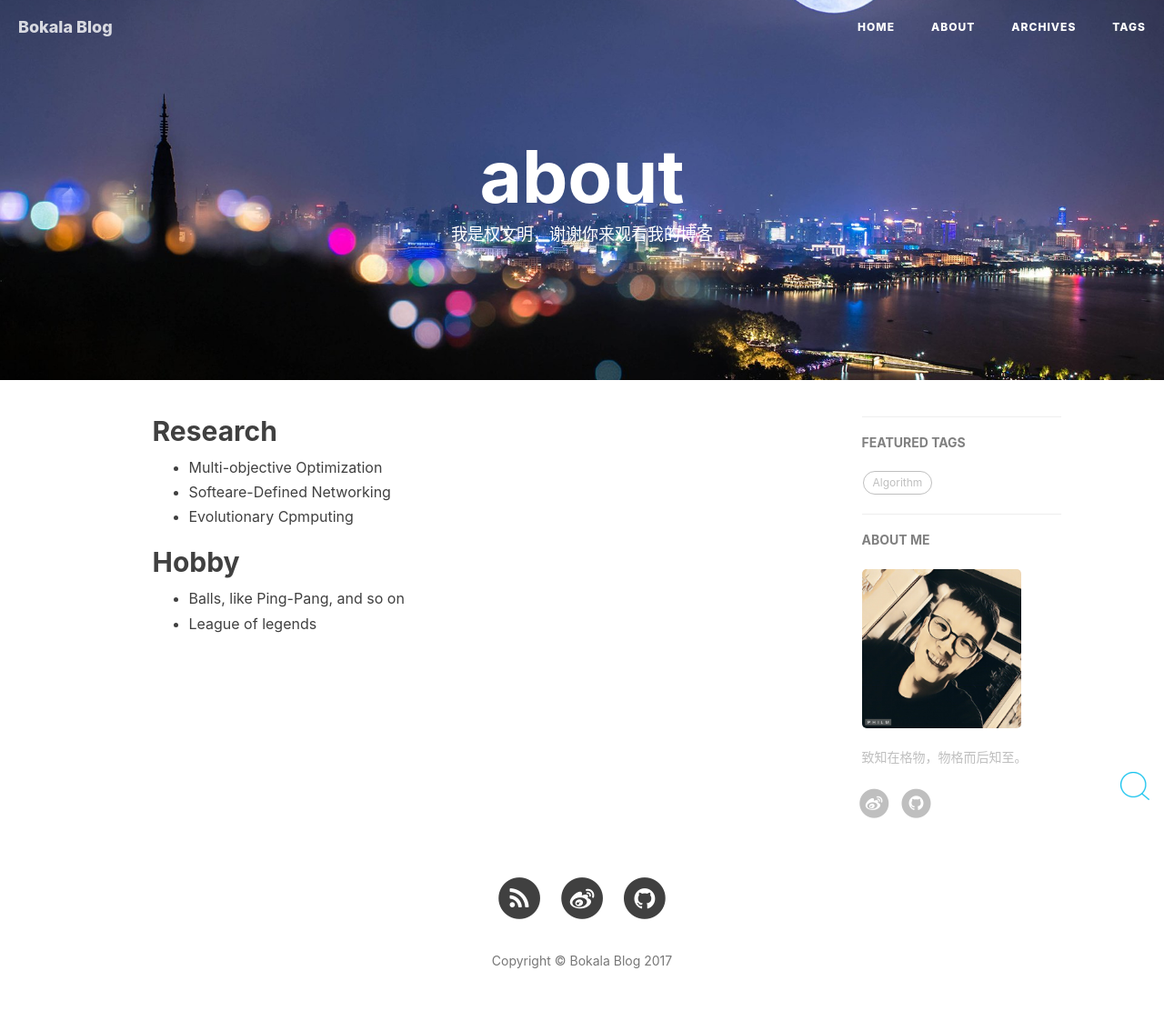
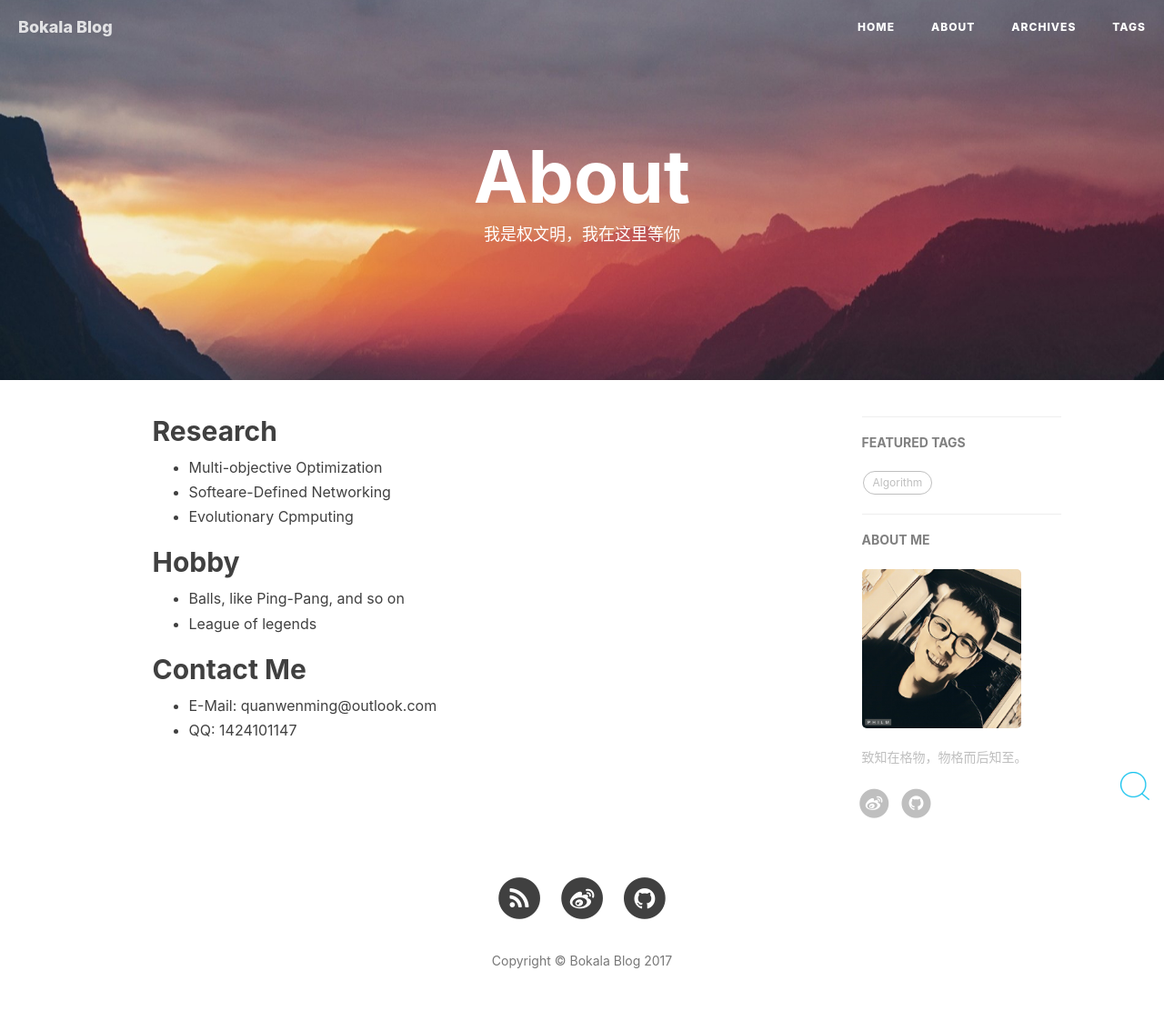
Before and after one commit to BokalaQuan/BokalaQuan.github.io, a Jekyll site: the page built from aboutme.md, in a window 1280 px wide. Shown: the whole page at 91% size. Built offline with Jekyll 4.4.1, drawn with Linux system fonts in a browser that asks for light colours; nearby versions of some CDN libraries; comment, search, counter and statistics services are not loaded.

Commit message:
修改图片

```diff
--- a/aboutme.md
+++ b/aboutme.md
@@ -1,8 +1,8 @@
 ---
 layout: page
-title: " about"
-description: "我是权文明，谢谢你来观看我的博客"
-header-img: "img/home-bg.jpg"
+title: "About"
+description: "我是权文明，我在这里等你"
+header-img: "img/about-bg.jpg"
 ---
 
 ## Research
@@ -13,3 +13,7 @@ header-img: "img/home-bg.jpg"
 ## Hobby
 * Balls, like Ping-Pang, and so on
 * League of legends
+
+## Contact Me
+* E-Mail: quanwenming@outlook.com
+* QQ: 1424101147
--- a/archives.html
+++ b/archives.html
@@ -3,7 +3,7 @@
 layout: page
 title : Archives
 description: "文章归档"
-header-img: "img/post-bg-dushu.jpg"
+header-img: "img/archive-bg.jpg"
 
 ---
 
--- a/index.html
+++ b/index.html
@@ -1,6 +1,7 @@
 ---
 layout: page
-description: "每天进步一点点、其实挺牛逼的"
+description: "致知在格物，物格而后知至。  --《礼记·大学》"
+header-img: "img/home-bg1.jpg"
 ---
 
 {% for post in paginator.posts %}
```
Also changed, not shown: 2 other files.
